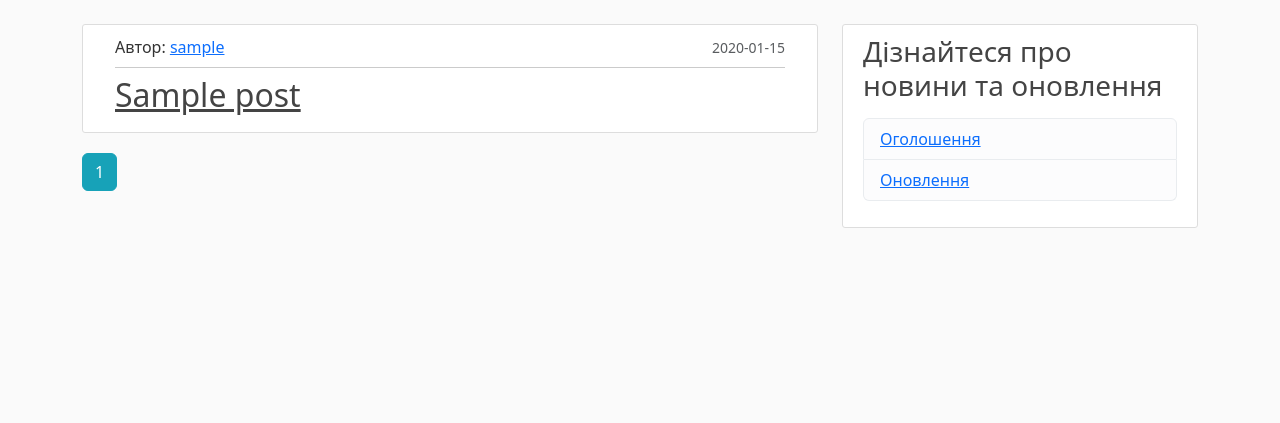
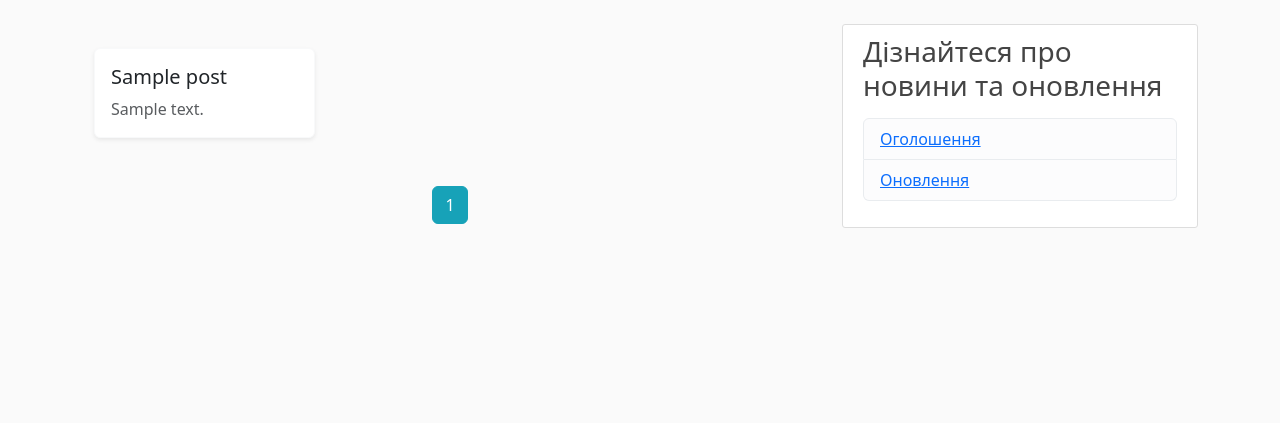
Before and after one commit to Andriy-Rudyi/learn-catalan, a Flask app: page /lessons in a window 1280 px wide. Shown: the part 56-479 px from the top of the page. Run offline with Flask 3, Linux system fonts and the light colour scheme; tables that the repository leaves empty hold one stand-in row (values such as "Sample post").

Commit message:
UI and the number of displayed lessons were changed

```diff
--- a/flaskblog/main/routes.py
+++ b/flaskblog/main/routes.py
@@ -21,7 +21,7 @@ def home():
 @main.route("/lessons")
 def lessons():
     page = request.args.get('page', 1, type=int)
-    posts = Post.query.order_by(Post.date_posted).paginate(page=page, per_page=5)
+    posts = Post.query.order_by(Post.date_posted).paginate(page=page, per_page=6)
     #posts = Post.query.paginate(page=page, per_page=5)
     return render_template('lessons.html', title='Уроки', posts=posts)
 
--- a/flaskblog/templates/lessons.html
+++ b/flaskblog/templates/lessons.html
@@ -1,34 +1,30 @@
 {% extends "layout.html" %}
+
 {% block content %}
+    <div class="container mt-4">
+        <div class="row">
             {% for post in posts.items %}
-    <article class="media content-section">
-      <div class="container">
-          <div class="row">
-              <!-- <div class="col-md-2">
-                  <img src="{{ url_for('static', filename='profile_pics/' + post.author.image_file) }}" alt="" class="rounded-circle article-img" style="width: 100px; height: 100px;">
+                <div class="col-md-4 mb-4">
+                    <div class="card shadow-sm border-light rounded">
+                        <div class="card-body">
+                            <h5 class="card-title">
+                                <a href="{{ url_for('posts.post', slug=post.slug) }}" class="text-decoration-none text-dark">{{ post.title }}</a>
+                            </h5>
+
+                            <!-- Strip HTML tags, then truncate content to the first 150 characters -->
+                            <p class="card-text text-muted">{{ post.content|striptags|truncate(150, True) }}</p>
+
+                            <!-- <div class="d-flex justify-content-between align-items-center">
+                                <small class="text-muted">{{ post.date_posted.strftime('%Y-%m-%d') }}</small>
                             </div> -->
-              <!-- <div class="col-md-10"> -->
-              <div class="col-md-12">
-                  <div class="media-body" id="truncating">
-                      <div class="d-flex justify-content-between align-items-center mb-2">
-                          <div>
-                              Автор: <a class="mr-2" href="{{ url_for('users.user_posts', username=post.author.username) }}">{{ post.author.username }}</a>
-                          </div>
-                          <!-- <div class="ms-auto"> -->
-                            <div>
-                              <small class="text-muted">{{ post.date_posted.strftime('%Y-%m-%d') }}</small>
-                          </div>
-                      </div>
-                      <hr class="mt-2 mb-2">
-                      <h2><a class="article-title" href="{{ url_for('posts.post', slug=post.slug) }}">{{ post.title }}</a></h2>
-                      <!-- <p class="article-content">{{ post.content|safe }}</p> -->
                         </div>
                     </div>
                 </div>
+            {% endfor %}
         </div>
-  </article>
 
-    {% endfor %}
+        <!-- Pagination -->
+        <div class="pagination d-flex justify-content-center mt-4">
             {% for page_num in posts.iter_pages(left_edge=1, right_edge=1, left_current=1, right_current=2) %}
                 {% if page_num %}
                     {% if posts.page == page_num %}
@@ -40,4 +36,22 @@
                     ...
                 {% endif %}
             {% endfor %}
+        </div>
+    </div>
+
+    <style>
+        .card:hover {
+            transform: scale(1.05);
+            transition: all 0.3s ease;
+        }
+
+        .card-title:hover {
+            color: #007bff;
+            text-decoration: underline;
+        }
+
+        .card {
+            height: 100%;
+        }
+    </style>
 {% endblock content %}
```
Lines whose indentation alone changed are shown as unchanged.
